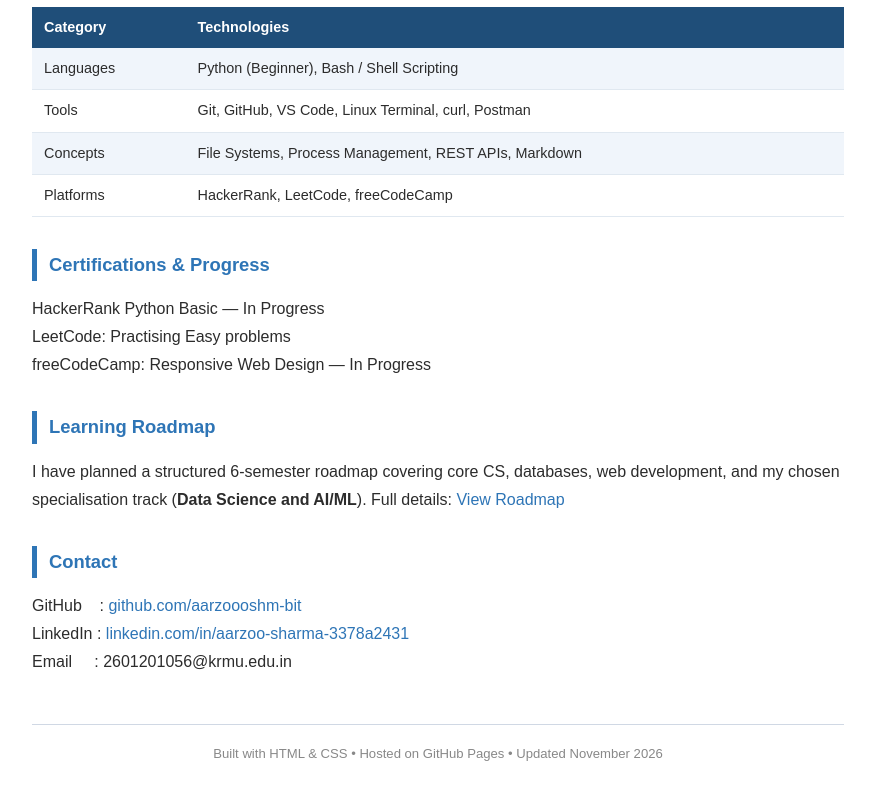
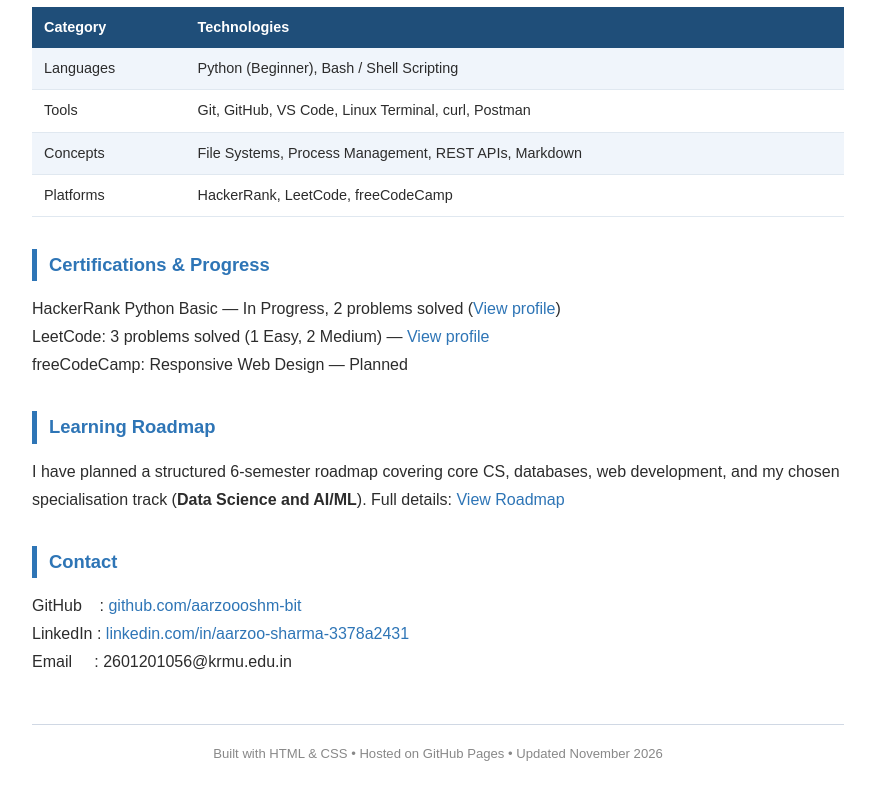
Before and after one commit to aarzoooshm-bit/developer-portfolio, a plain HTML site: page index.html in a window 1280 px wide. Shown: the part 994-1794 px from the top of the page, without its empty margins (202-1077 px from the left). Drawn offline with Linux system fonts and the light colour scheme.

Commit message:
docs: add PROGRESS.md and update website with coding platform progress

```diff
--- a/index.html
+++ b/index.html
@@ -115,9 +115,9 @@ footer {
 </table>
 
 <h2>Certifications &amp; Progress</h2>
-<p>HackerRank Python Basic — In Progress</p>
-<p>LeetCode: Practising Easy problems</p>
-<p>freeCodeCamp: Responsive Web Design — In Progress</p>
+<p>HackerRank Python Basic — In Progress, 2 problems solved (<a href="https://www.hackerrank.com/profile/aarzoooshm">View profile</a>)</p>
+<p>LeetCode: 3 problems solved (1 Easy, 2 Medium) — <a href="https://leetcode.com/u/Aarzooshm_/">View profile</a></p>
+<p>freeCodeCamp: Responsive Web Design — Planned</p>
 
 <h2>Learning Roadmap</h2>
 <p>
```
Also changed, not shown: 2 other files.
